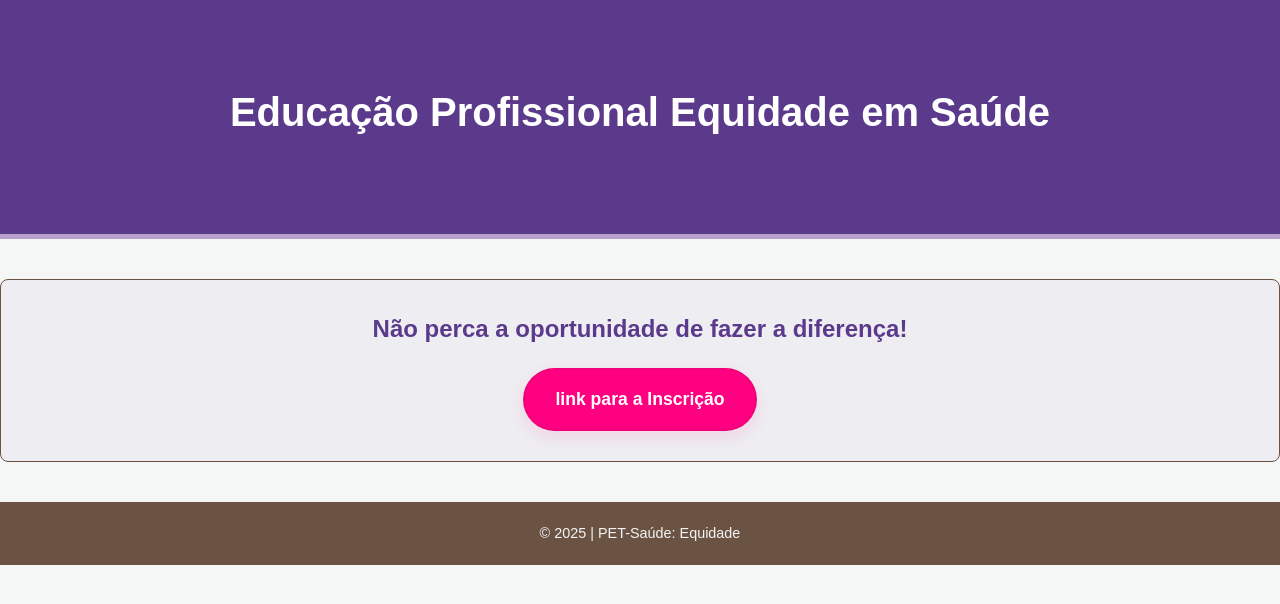
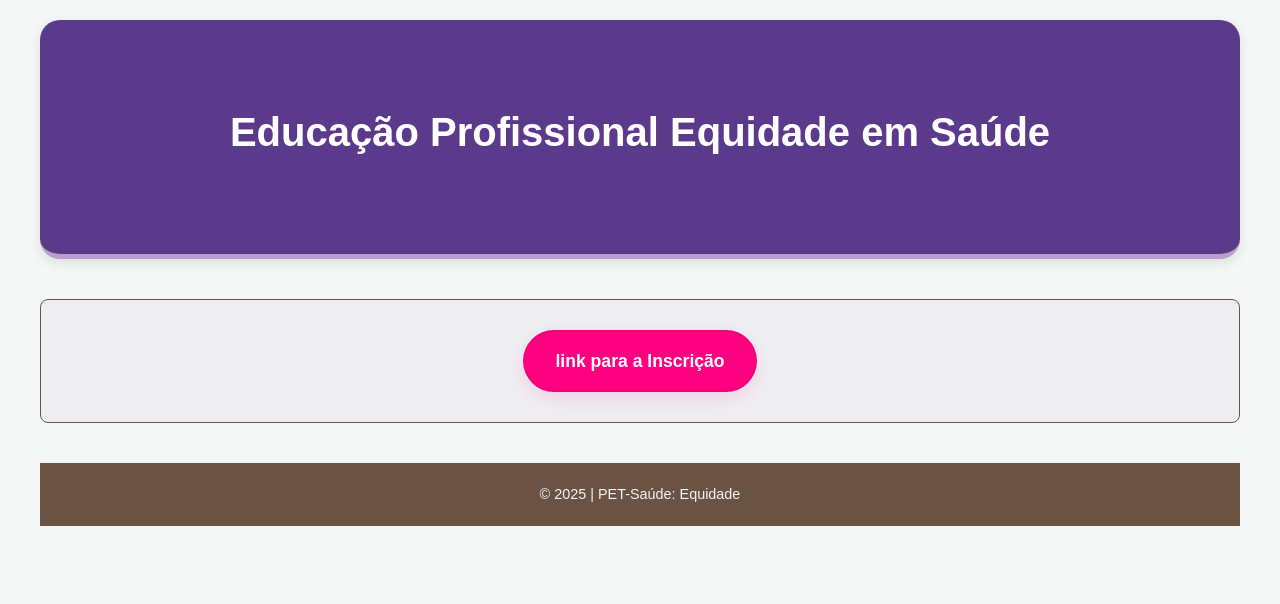
Before and after one commit to davidleon2208-hash/Cursos-EPES, a plain HTML site: page index.html in a window 1280 px wide. Drawn offline with Linux system fonts and the light colour scheme.

Commit message:
ajuste da pagina

```diff
--- a/index.html
+++ b/index.html
@@ -13,7 +13,6 @@
         </div>
     </header>
         <div class="cta-box">
-            <p class="cta-text">Não perca a oportunidade de fazer a diferença!</p>
             <a href="https://doity.com.br/educacao-profissional" class="btn-inscricao">link  para a Inscrição</a>
         </div>
     </main>
--- a/styles.css
+++ b/styles.css
@@ -24,6 +24,8 @@ body {
     line-height: 1.6;
     color: var(--text);
     background-color: var(--bg);
+    font-size: 16px;
+    margin: 20px 40px;
 }
 
 /* Utilitário de Layout */
@@ -40,6 +42,8 @@ body {
     padding: 80px 0;
     text-align: center;
     border-bottom: 5px solid var(--color-complement);
+    border-radius: 20px;
+    box-shadow: 0 4px 12px rgba(0, 0, 0, 0.1);
 }
 
 .hero h1 {
```
